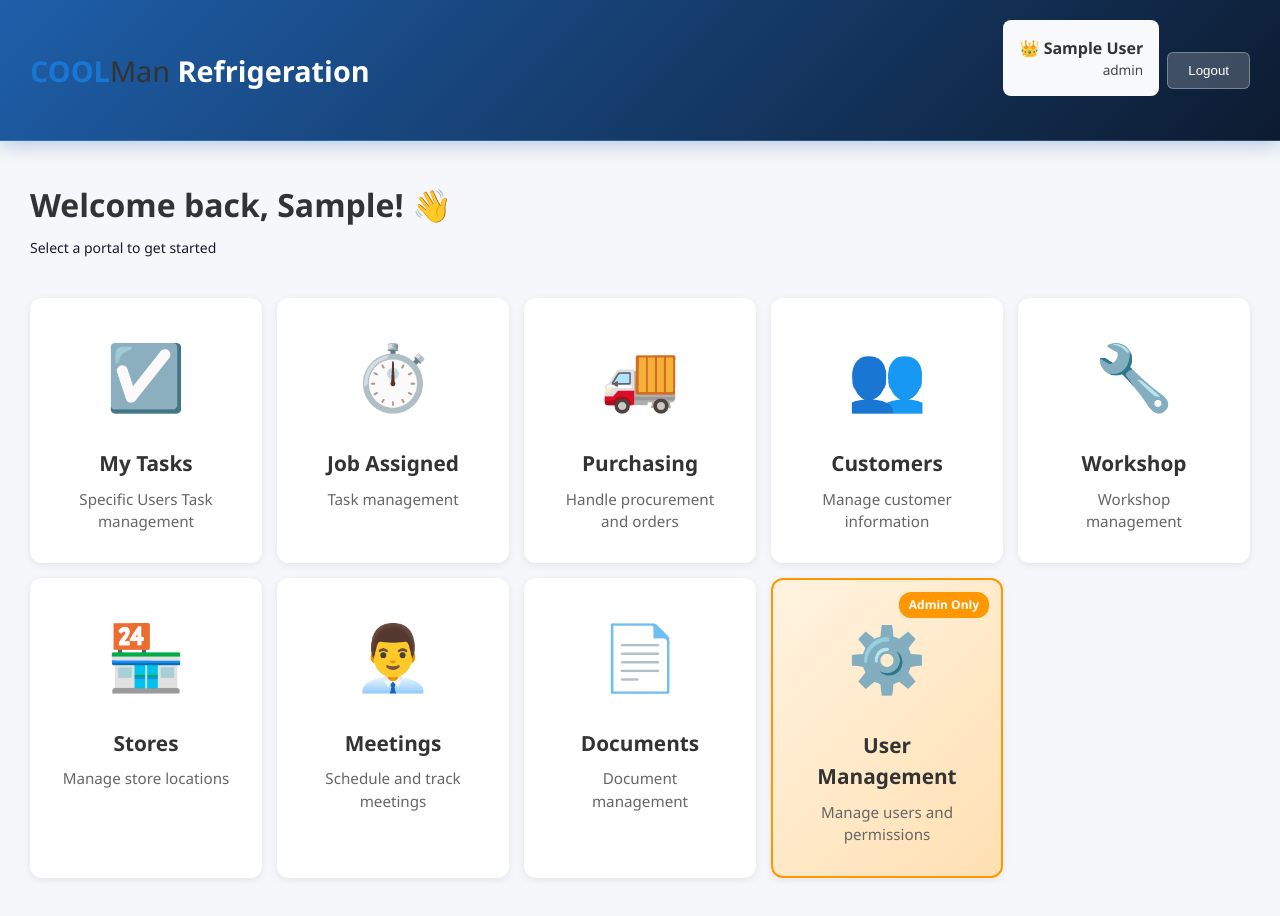
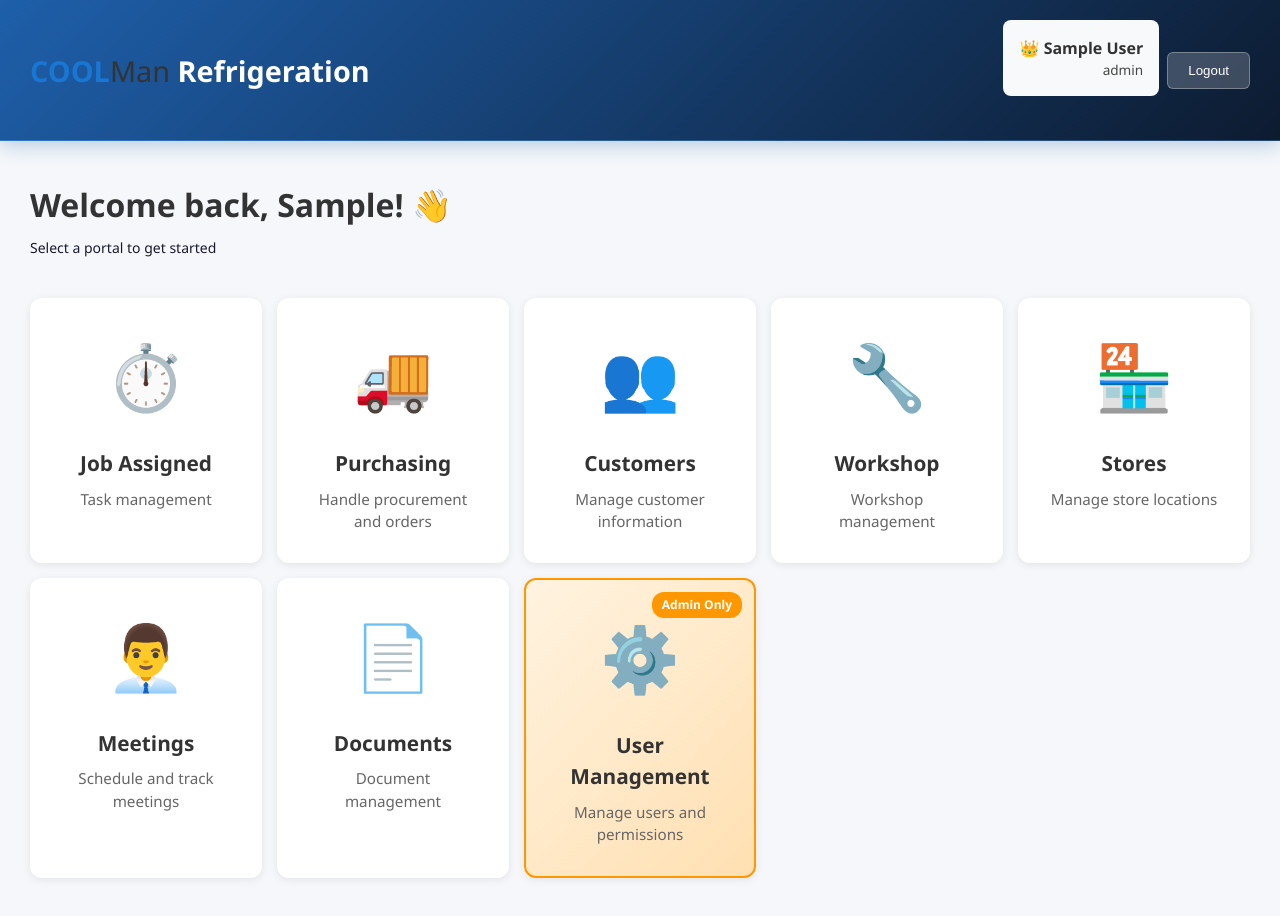
Before and after one commit to shanilkamfernando/CoolmanWorkshop, a React (Vite) app in the folder client/: page /dashboard in a window 1280 px wide. Built offline with nearby package versions, Linux system fonts and the light colour scheme; no server answers; sample sign-in values are in the browser's storage.

Commit message:
remove mytask

```diff
--- a/client/src/components/dashboard/Dashboard.tsx
+++ b/client/src/components/dashboard/Dashboard.tsx
@@ -53,13 +53,13 @@ const Dashboard = () => {
   };
 
   const portals: Portal[] = [
-    {
-      id: "myTasks",
-      label: "My Tasks",
-      icon: "☑️",
-      path: "/myTasks",
-      description: "Specific Users Task management",
-    },
+    // {
+    //   id: "myTasks",
+    //   label: "My Tasks",
+    //   icon: "☑️",
+    //   path: "/myTasks",
+    //   description: "Specific Users Task management",
+    // },
     {
       id: "jobAssigned",
       label: "Job Assigned",
```
